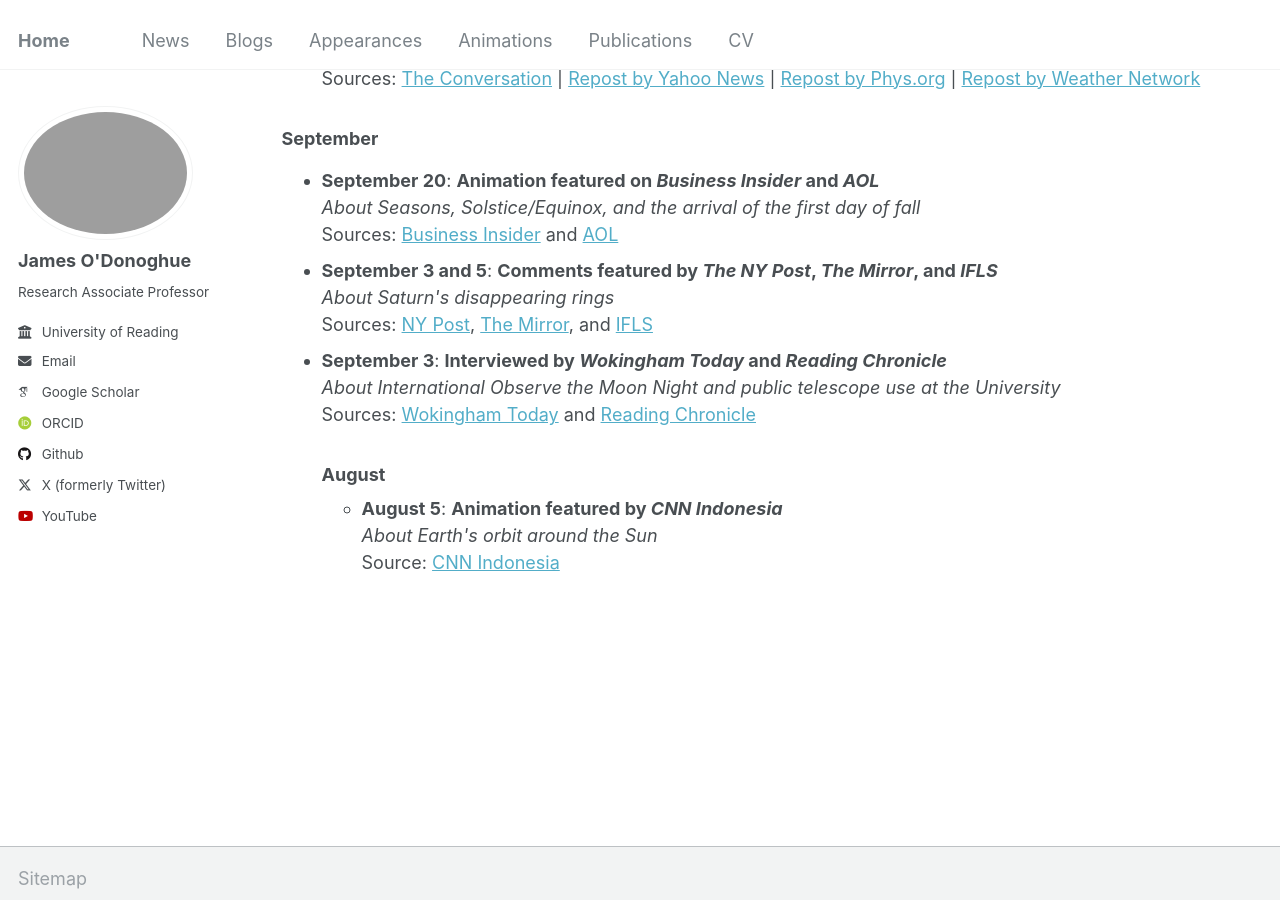
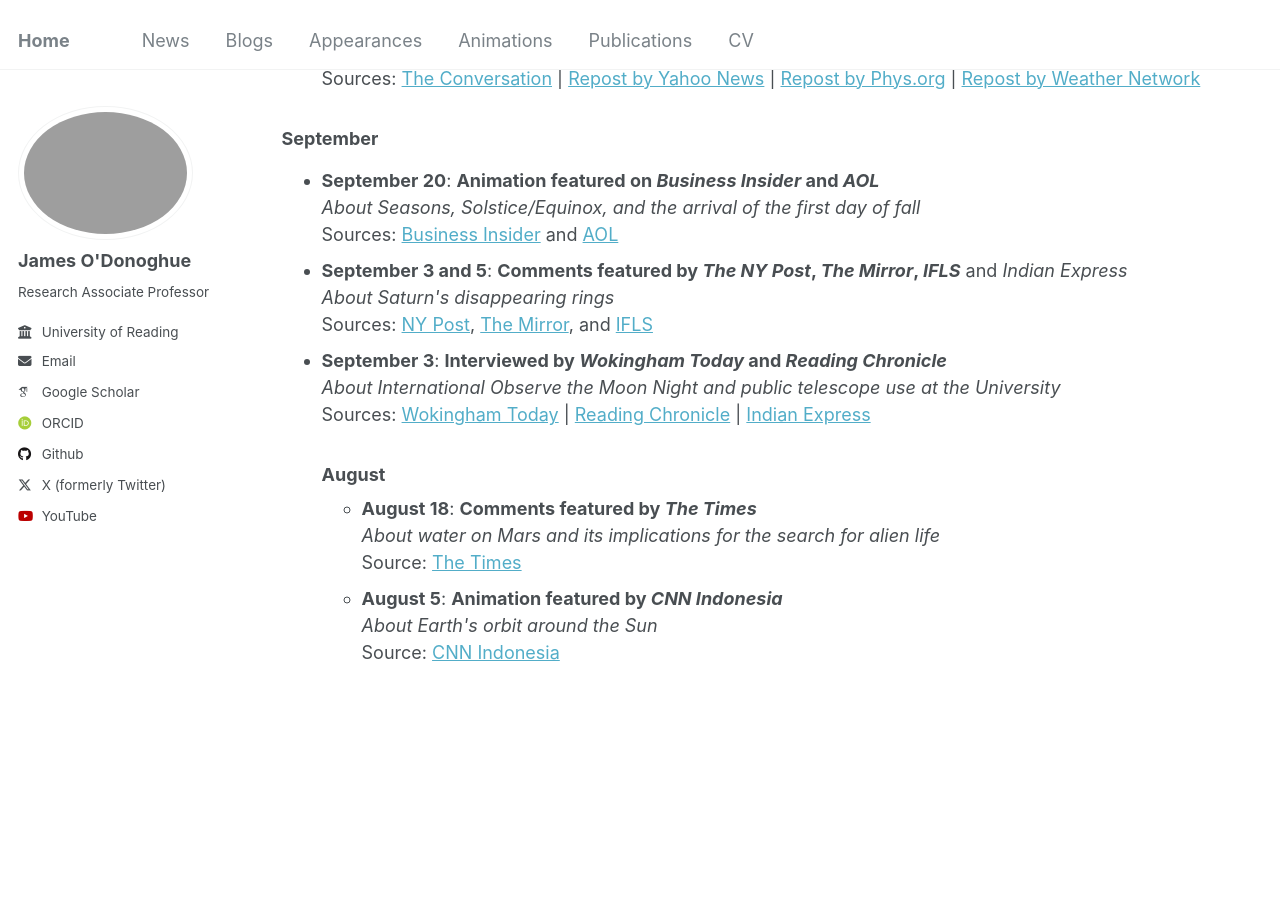
Before and after one commit to odonoghuespace/odonoghuespace.github.io, a Jekyll site: the page built from _pages/news.html, in a window 1280 px wide and 900 px high, scrolled down 672 px. Built offline with Jekyll 4.4.1, drawn with Linux system fonts in a browser that asks for light colours; some web fonts are replaced.

Commit message:
Update news.html

```diff
--- a/_pages/news.html
+++ b/_pages/news.html
@@ -44,17 +44,21 @@ Under construction.
     <em>About Seasons, Solstice/Equinox, and the arrival of the first day of fall</em><br>
     Sources: <a href="https://www.businessinsider.com/when-is-first-day-of-fall-september-equinox-2019-9">Business Insider</a> and <a href="https://www.aol.com/first-day-fall-arrives-sunday-155321083.html?guccounter=1&guce_referrer=aHR0cHM6Ly93d3cuZ29vZ2xlLmNvbS8&guce_referrer_sig=AQAAAIB4iYPJmvGXD3REejPWA5bwa0uZD-8A56Gh5aZAyFosx5VhrIKT2f3T4uj7yFguwqrkk1UntD2DH3C4QKtqDSTpyrJ7dAqXHcY1itP1uE1h2bdDWhT1duqtMjQnd8zU1SzQsr19Ei5euGZk2NeWiFRk97GH_phucJNtaR5tU0Gy">AOL</a>
   </li>
-  <li><strong>September 3 and 5</strong>: <strong>Comments featured by <em>The NY Post</em>, <em>The Mirror</em>, and <em>IFLS</em></strong><br>
+  <li><strong>September 3 and 5</strong>: <strong>Comments featured by <em>The NY Post</em>, <em>The Mirror</em>, <em>IFLS</em></strong> and <em>Indian Express</em><br>
     <em>About Saturn's disappearing rings</em><br>
     Sources: <a href="https://nypost.com/2024/09/05/lifestyle/saturns-iconic-rings-will-disappear-in-a-few-months-heres-why/">NY Post</a>, <a href="https://www.mirror.co.uk/news/world-news/saturns-iconic-rings-disappear-planet-33604149">The Mirror</a>, and <a href="https://www.iflscience.com/you-will-soon-get-a-chance-to-see-saturn-without-its-glorious-rings-75801">IFLS</a>
   </li>
   <li><strong>September 3</strong>: <strong>Interviewed by <em>Wokingham Today</em> and <em>Reading Chronicle</em></strong><br>
     <em>About International Observe the Moon Night and public telescope use at the University</em><br>
-    Sources: <a href="https://wokingham.today/university-open-for-public-use-of-telescopes-to-mark-international-observe-the-moon-night/">Wokingham Today</a> and <a href="https://www.readingchronicle.co.uk/news/24556570.nasa-lands-reading-international-observe-moon-night/">Reading Chronicle</a>
+    Sources: <a href="https://wokingham.today/university-open-for-public-use-of-telescopes-to-mark-international-observe-the-moon-night/">Wokingham Today</a> | <a href="https://www.readingchronicle.co.uk/news/24556570.nasa-lands-reading-international-observe-moon-night/">Reading Chronicle</a> | <a href="https://indianexpress.com/article/explained/explained-sci-tech/why-saturns-majestic-rings-will-briefly-disappear-in-march-2025-9552780/">Indian Express</a>
   </li>
 
 <h3>August</h3>
 <ul>
+  <li><strong>August 18</strong>: <strong>Comments featured by <em>The Times</em></strong><br>
+    <em>About water on Mars and its implications for the search for alien life</em><br>
+    Source: <a href="https://www.thetimes.com/uk/science/article/water-on-mars-how-it-will-change-the-search-for-alien-life-llxzqvv57">The Times</a>
+  </li>
   <li><strong>August 5</strong>: <strong>Animation featured by <em>CNN Indonesia</em></strong><br>
     <em>About Earth's orbit around the Sun</em><br>
     Source: <a href="https://www.cnnindonesia.com/teknologi/20240802153526-199-1128528/ahli-tegaskan-bumi-tetap-mengelilingi-matahari-poros-di-dekatnya">CNN Indonesia</a>
```
